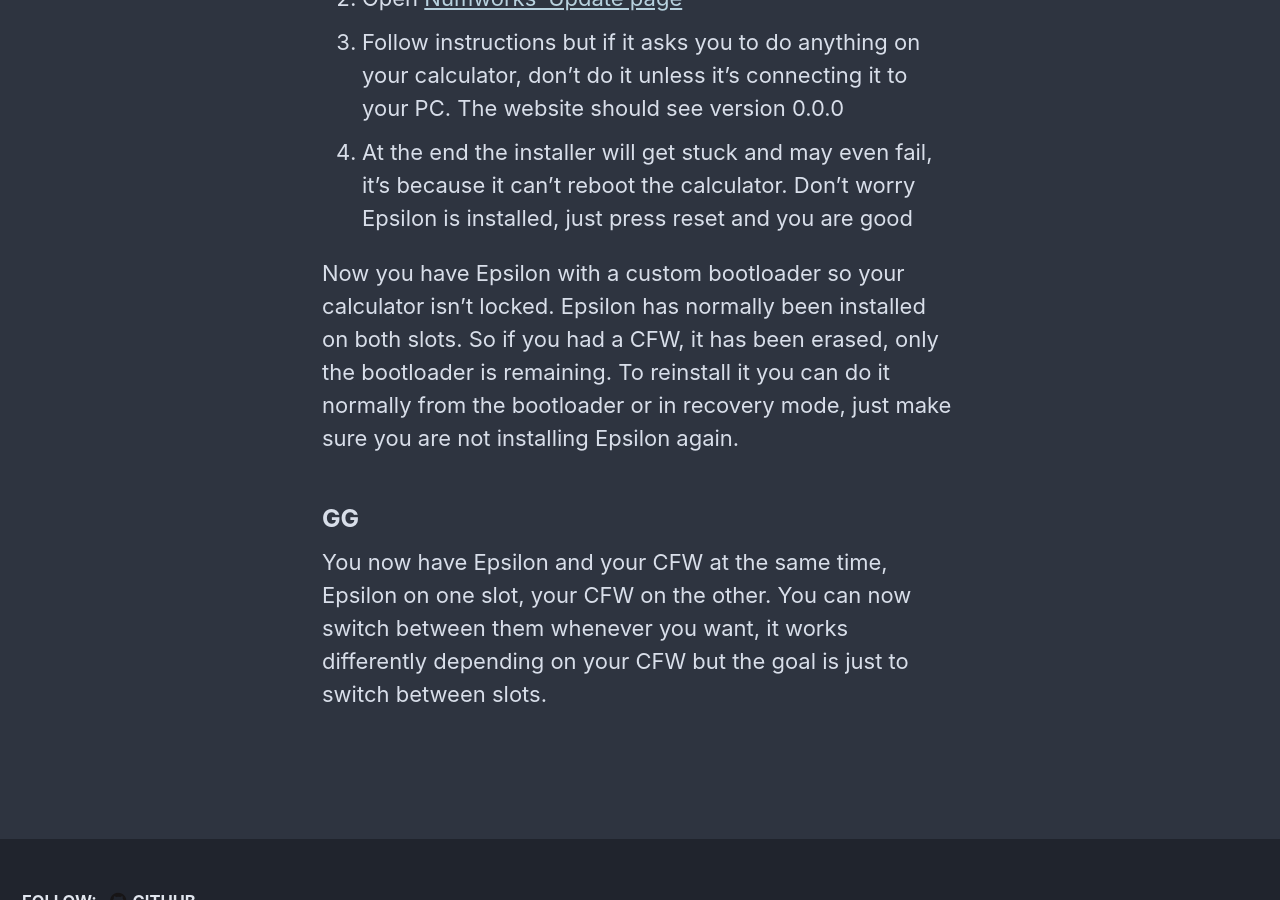
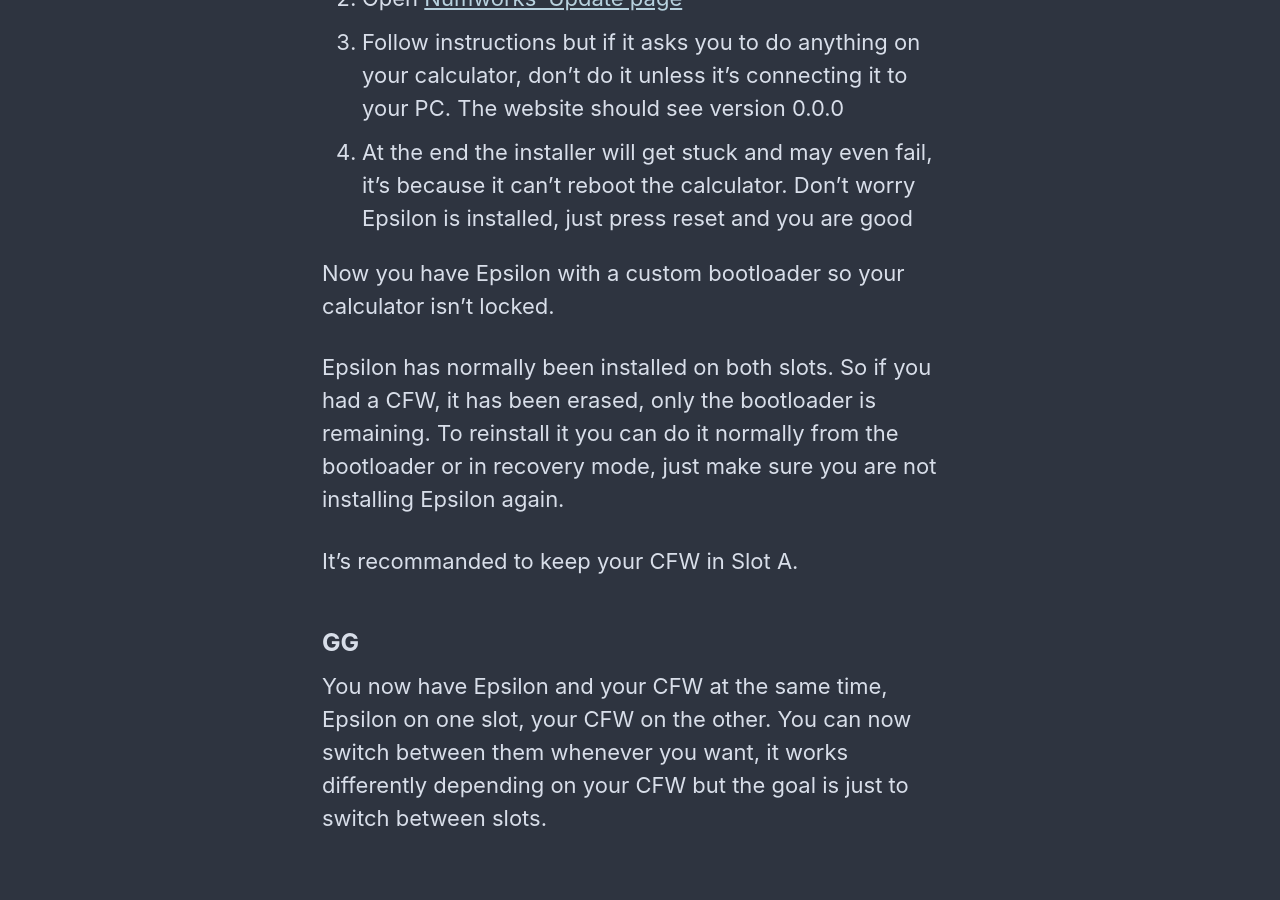
Before and after one commit to Omega-Numworks/Omega-Guide, a Jekyll site: the page built from _pages/en_US/install-epsilon-from-softloader.md, in a window 1280 px wide and 900 px high, scrolled down 1594 px. Built offline with Jekyll 4.4.1, drawn with Linux system fonts in a browser that asks for light colours; comment, search, counter and statistics services are not loaded.

Commit message:
Update install-epsilon-from-softloader.md

```diff
--- a/_pages/en_US/install-epsilon-from-softloader.md
+++ b/_pages/en_US/install-epsilon-from-softloader.md
@@ -34,7 +34,10 @@
 4. At the end the installer will get stuck and may even fail, it's because it can't reboot the calculator. Don't worry Epsilon is installed, just press reset and you are good
 
 Now you have Epsilon with a custom bootloader so your calculator isn't locked.
+
 Epsilon has normally been installed on both slots. So if you had a CFW, it has been erased, only the bootloader is remaining. To reinstall it you can do it normally from the bootloader or in recovery mode, just make sure you are not installing Epsilon again.
+
+It's recommanded to keep your CFW in Slot A.
 
 ### GG
 
```
